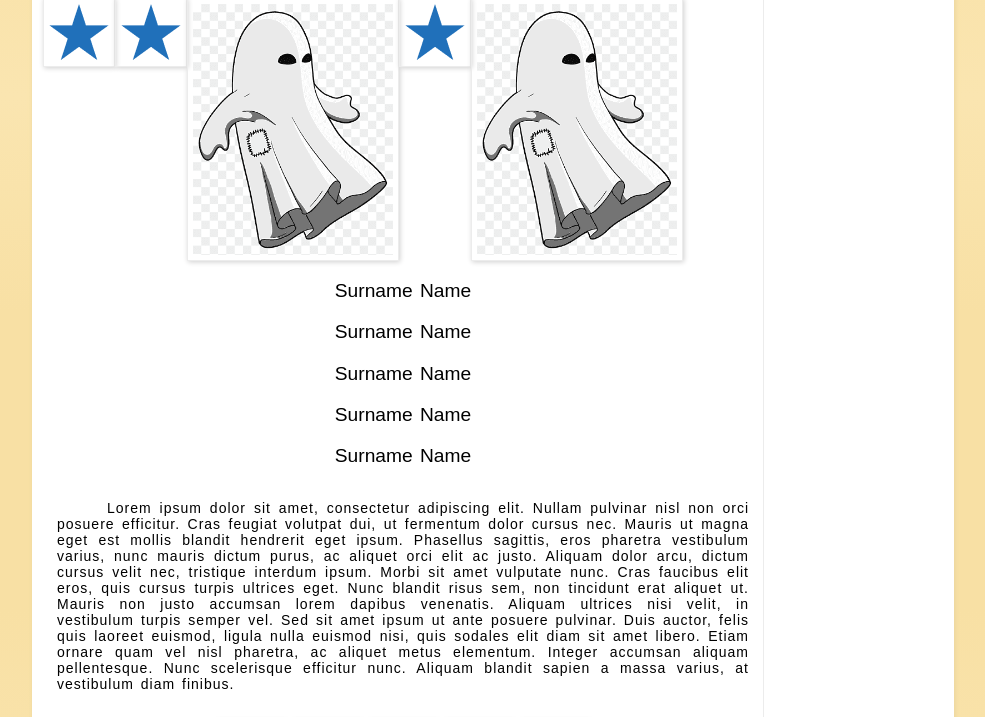
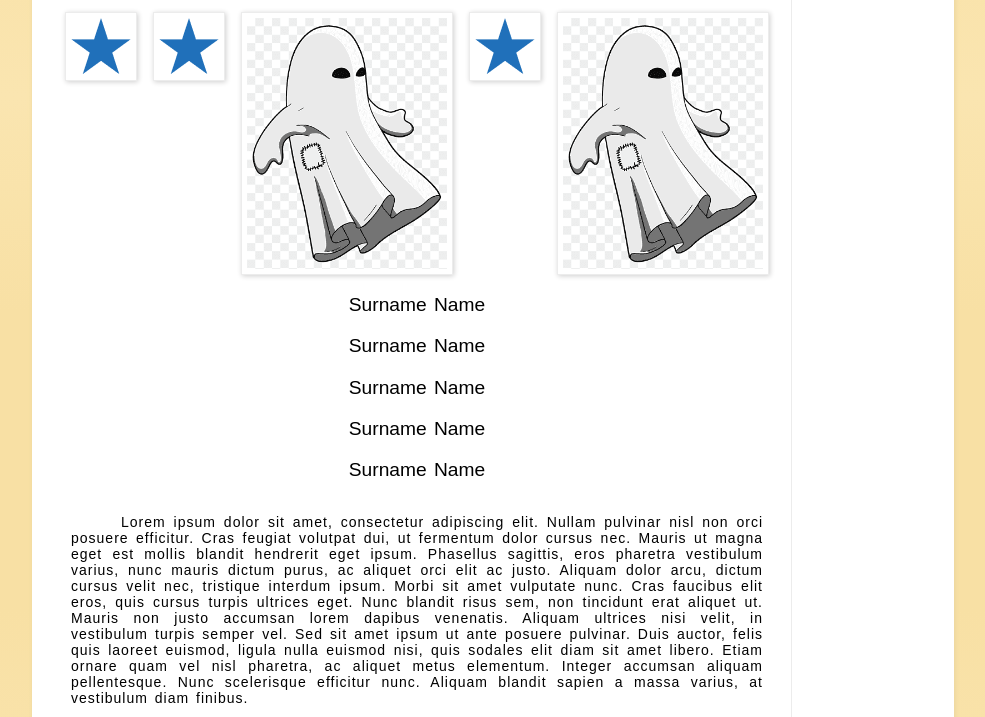
Before and after one commit to xix0one/blog-leaders, a plain HTML site: page pages/teams.html in a window 1280 px wide. Shown: the part 328-1045 px from the top of the page, without its empty margins (147-1132 px from the left). Drawn offline with Linux system fonts and the light colour scheme.

Commit message:
change css

```diff
--- a/style.css
+++ b/style.css
@@ -21,6 +21,7 @@ section {
     margin-top: 20px;
     width: 80%;
     border-right: 1px solid #ececec;
+    padding: 1em;
 }
 
 footer {
@@ -149,7 +150,9 @@ p {
 
 .photo-div-teams {
     display: flex;
+    flex-wrap: wrap;
     align-items: flex-start;
+    justify-content: space-around;
 }
 
 img {
```
